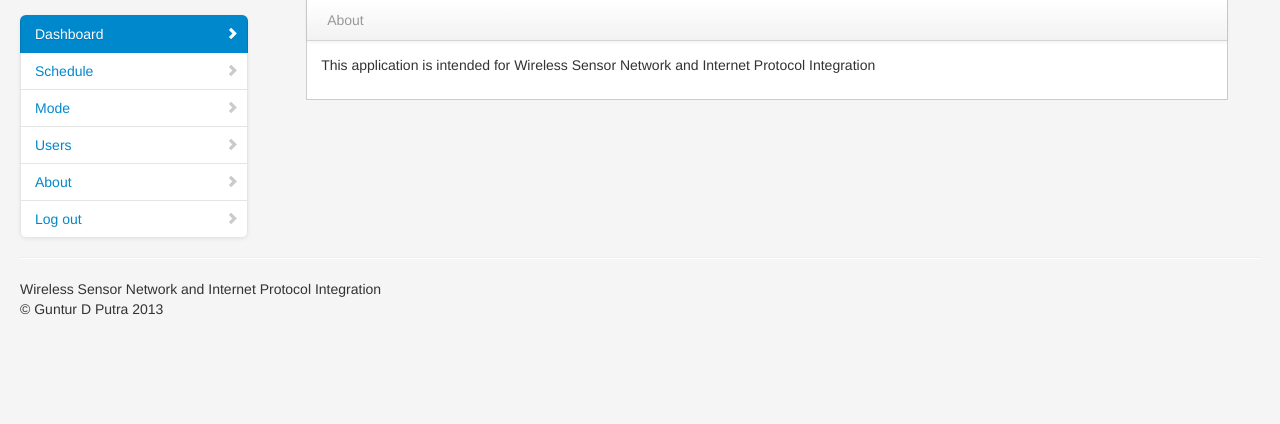
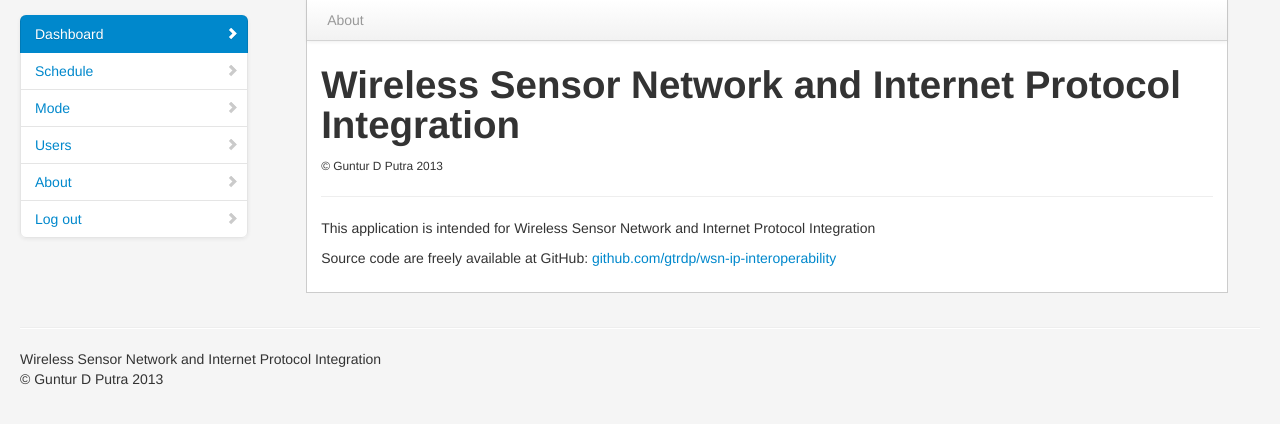
Before and after one commit to gtrdp/wsn-ip-interoperability, a PHP site: page /about.php in a window 1280 px wide. Shown: the part 75-499 px from the top of the page. Run offline with PHP 8.4, Linux system fonts and the light colour scheme.

Commit message:
Edit about

```diff
--- a/web/about.php
+++ b/web/about.php
@@ -14,7 +14,12 @@
 	                </div>
 	                <div class="block-content collapse in">
 	                    <div class="span12">
+	                    	<h1>Wireless Sensor Network and Internet Protocol Integration</h1>
+	                    	<small>&copy; Guntur D Putra 2013</small>
+	                    	<hr>
 	                    	<p>This application is intended for Wireless Sensor Network and Internet Protocol Integration</p>
+	                    	<p>Source code are freely available at GitHub:
+	                    		<a href="https://github.com/gtrdp/wsn-ip-interoperability" target="_blank">github.com/gtrdp/wsn-ip-interoperability</a></p>
 	                    </div>
 	                </div>
 	            </div>
```
